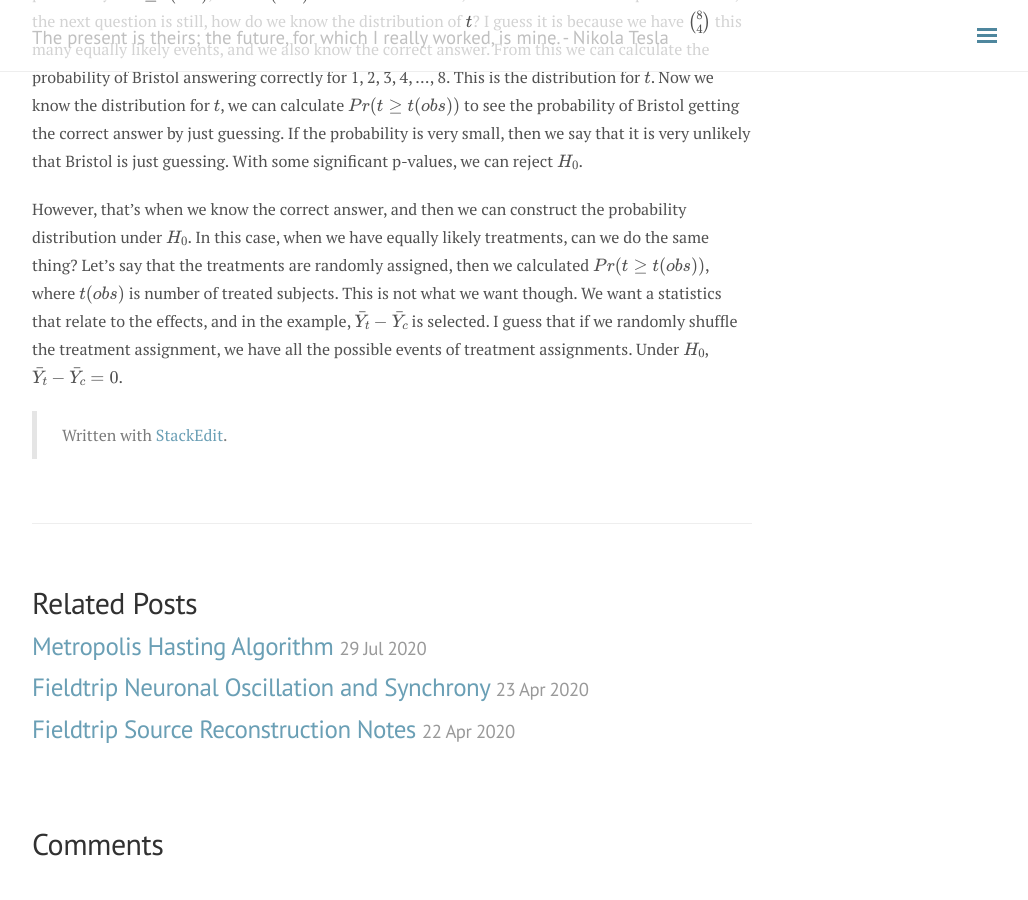
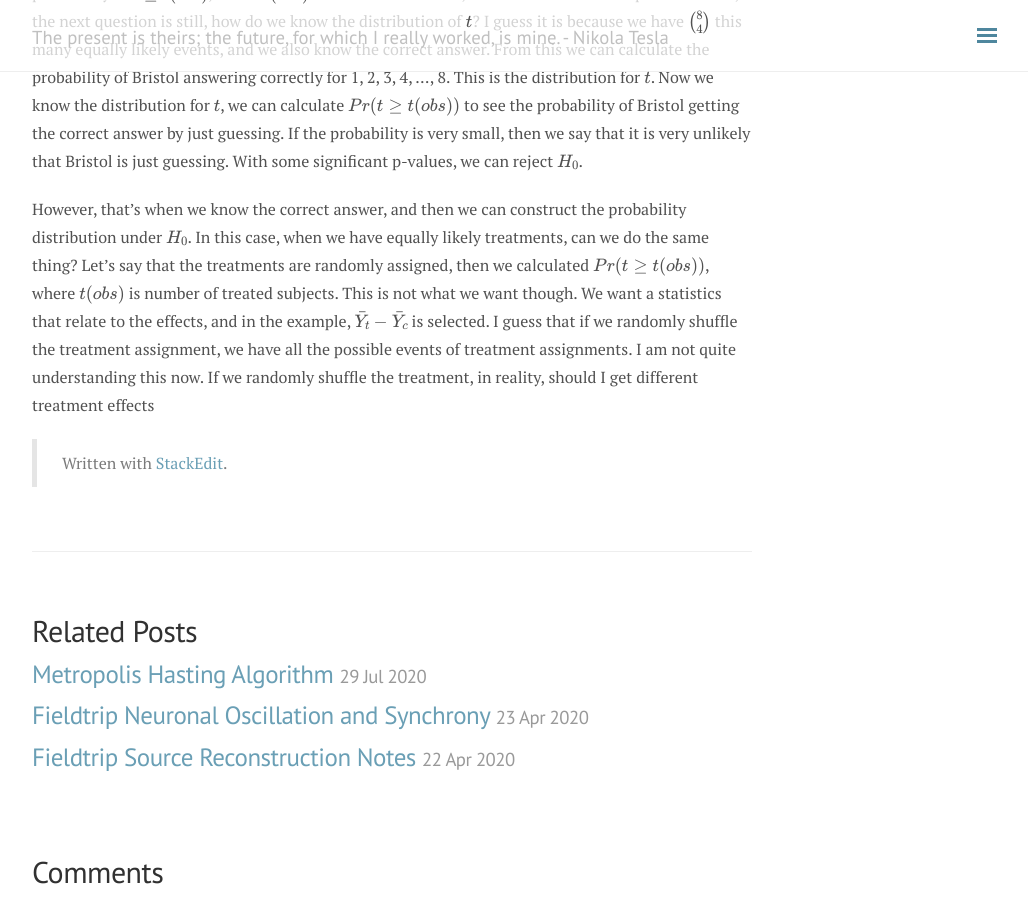
Before and after one commit to andylikescodes/andylikescodes.github.io, a Jekyll site: the page built from _posts/2020-07-28-Testing-Null-Hypothesis-For-Treatment-Effects.md, in a window 1280 px wide and 900 px high, scrolled down 1188 px. Shown: the whole window, without its empty margins (248-1276 px from the left). Built offline with Jekyll 4.4.1, drawn with Linux system fonts in a browser that asks for light colours; nearby versions of some CDN libraries; formulas are drawn with MathJax 3; comment, search, counter and statistics services are not loaded; before the commit the page ends 2060 px from its top, so only the background shows below that; part of the change alters nothing that is shown.

Commit message:
_posts/2020-07-28-Testing-Null-Hypothesis-For-Treatment-Effects.md updated from https://stackedit.io/

```diff
--- a/_posts/2020-07-28-Testing-Null-Hypothesis-For-Treatment-Effects.md
+++ b/_posts/2020-07-28-Testing-Null-Hypothesis-For-Treatment-Effects.md
@@ -17,7 +17,7 @@ Watching the video again - under $H_0$ the potential outcomes are the same for e
 
 Just studying the Fisher and Bristol tea experiment example, for 8 cups of tea with 4 put in milk first and 4 put in tea first, the probability of each possible outcome is $\binom{8}{4} = \frac{8!}{4!(8-4)!}$. But still, what is the the $H_0$? Bristol knows that there are 4 put in milk first and 4 put in tea first, so she is going to provide answers with 4/4 format but just answer them in different places for all the 8 cups. So the statistcs that we are interested in would be the number of correct answers $t$. Now we want to know the probability of $t\geq t(obs)$, where $t(obs)$ is the observed value, the answer that Bristol provides. Now, the next question is still, how do we know the distribution of $t$? I guess it is because we have $\binom{8}{4}$ this many equally likely events, and we also know the correct answer. From this we can calculate the probability of Bristol answering correctly for 1, 2, 3, 4, ..., 8. This is the distribution for $t$. Now we know the distribution for $t$, we can calculate $Pr(t\geq t(obs))$ to see the probability of Bristol getting the correct answer by just guessing. If the probability is very small, then we say that it is very unlikely that Bristol is just guessing. With some significant p-values, we can reject $H_0$.
 
-However, that's when we know the correct answer, and then we can construct the probability distribution under $H_0$. In this case, when we have equally likely treatments, can we do the same thing? Let's say that the treatments are randomly assigned, then we calculated $Pr(t\geq t(obs))$, where $t(obs)$ is number of treated subjects. This is not what we want though. We want a statistics that relate to the effects, and in the example,  $\bar{Y}_t - \bar{Y}_c$ is selected. I guess that if we randomly shuffle the treatment assignment, we have all the possible events of treatment assignments.  Under $H_0$,  $\bar{Y}_t - \bar{Y}_c=0$.
+However, that's when we know the correct answer, and then we can construct the probability distribution under $H_0$. In this case, when we have equally likely treatments, can we do the same thing? Let's say that the treatments are randomly assigned, then we calculated $Pr(t\geq t(obs))$, where $t(obs)$ is number of treated subjects. This is not what we want though. We want a statistics that relate to the effects, and in the example,  $\bar{Y}_t - \bar{Y}_c$ is selected. I guess that if we randomly shuffle the treatment assignment, we have all the possible events of treatment assignments.  I am not quite understanding this now. If we randomly shuffle the treatment, in reality, should I get different treatment effects
 
 
 
@@ -27,8 +27,8 @@ However, that's when we know the correct answer, and then we can construct the p
 
 > Written with [StackEdit](https://stackedit.io/).
 <!--stackedit_data:
-eyJoaXN0b3J5IjpbMjA5MTY1NTc3MywyMDUxNDEzNzUwLDY0ND
-M3MzYzNSwtMTQ4NTEwODA3MSwtMTA5ODIyNzc5NSwxMzExNDU4
-ODcxLDU2NjIwNjYzOCwtMTk1MzQxMzg2NCwyMDA3NDU1MzI1LC
-0yMDY5NzA4NTQ1XX0=
+eyJoaXN0b3J5IjpbMjEyODI3MTA2MiwyMDkxNjU1NzczLDIwNT
+E0MTM3NTAsNjQ0MzczNjM1LC0xNDg1MTA4MDcxLC0xMDk4MjI3
+Nzk1LDEzMTE0NTg4NzEsNTY2MjA2NjM4LC0xOTUzNDEzODY0LD
+IwMDc0NTUzMjUsLTIwNjk3MDg1NDVdfQ==
 -->
```
